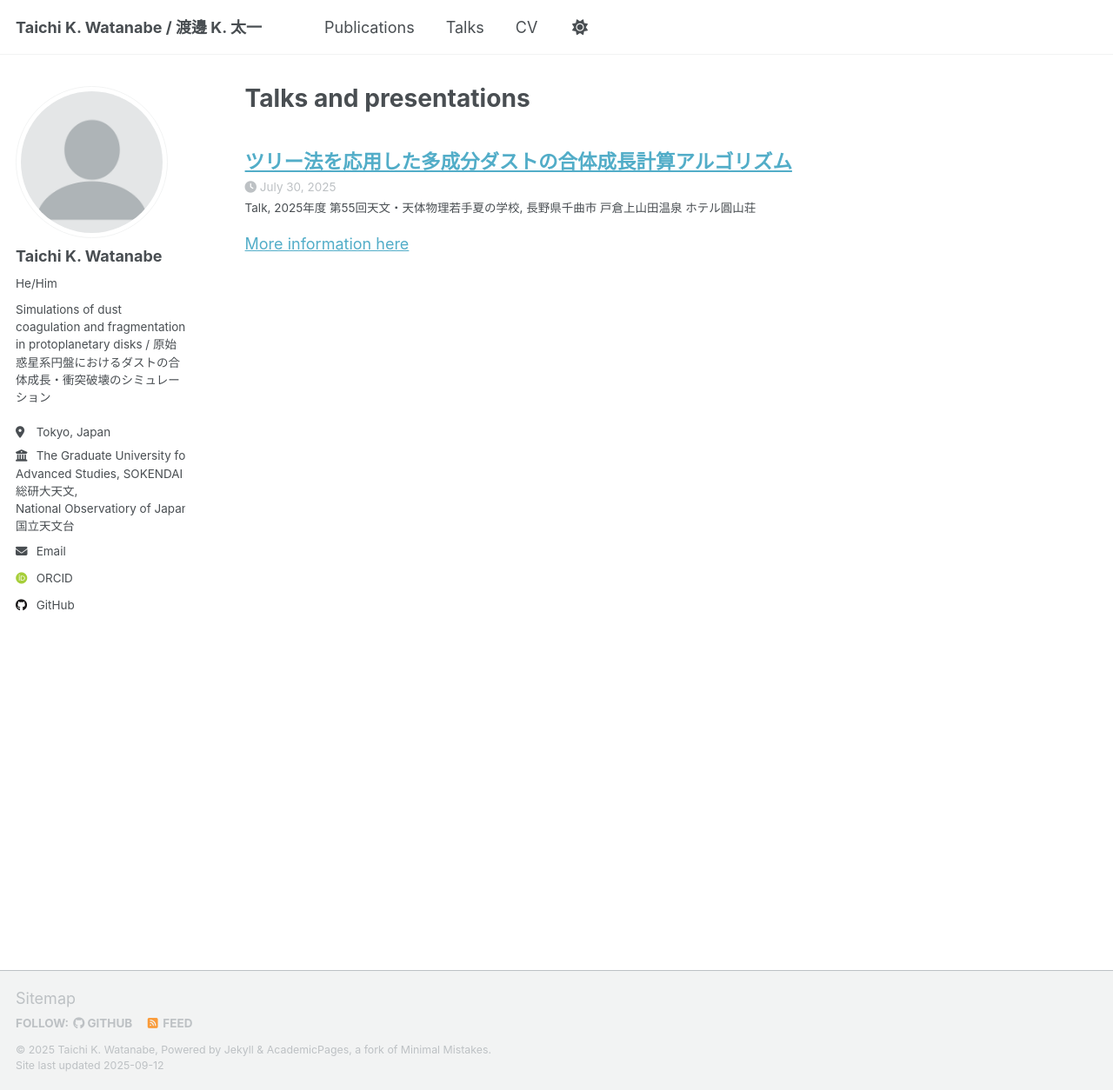
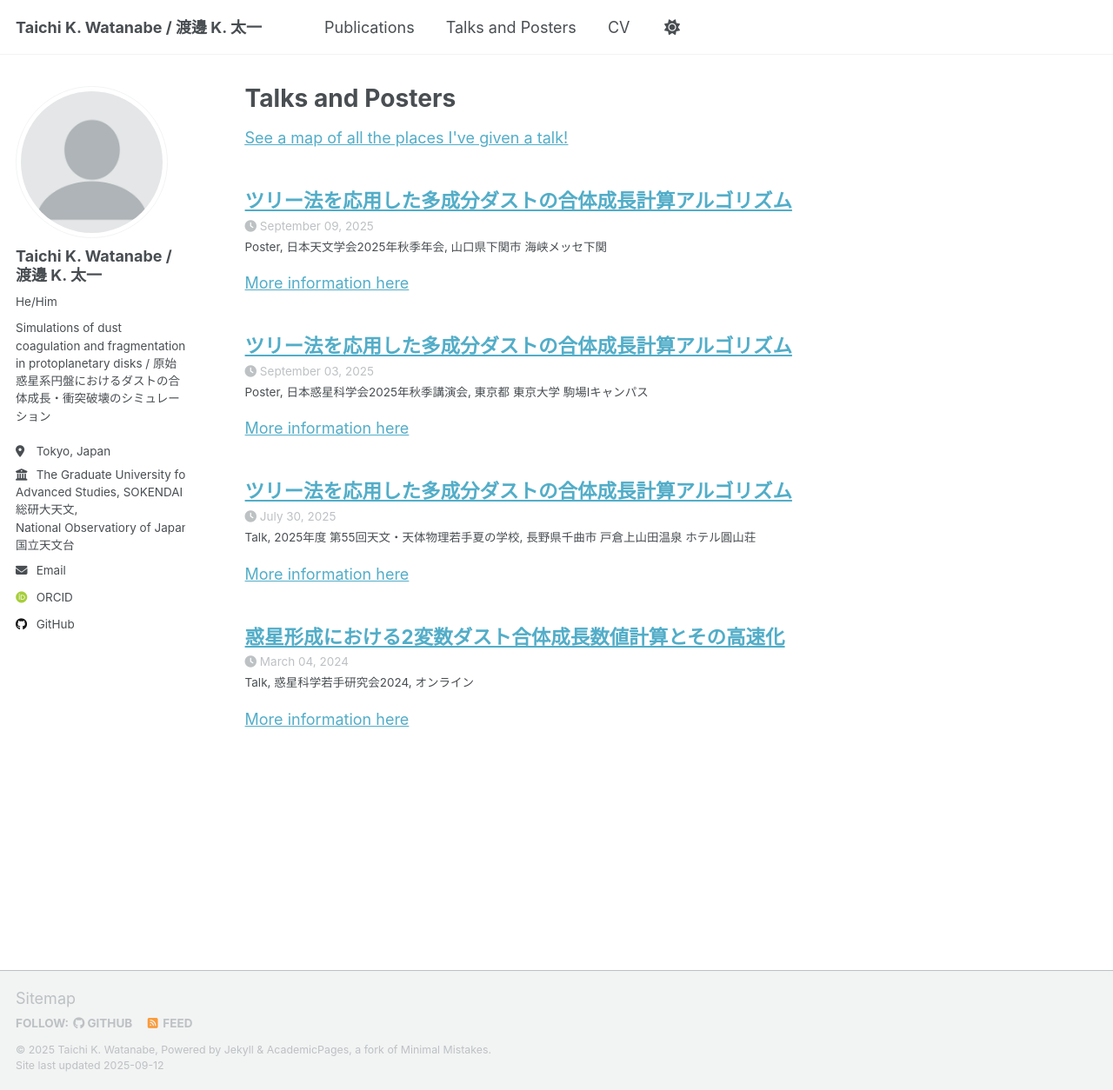
Before and after one commit to WatanabeTK-astrocat/watanabetk-astrocat.github.io, a Jekyll site: the page built from _pages/talks.html, in a window 1280 px wide and 1254 px high. Shown: the whole window at 87% size. Built offline with Jekyll 4.4.1, drawn with Linux system fonts in a browser that asks for light colours; some web fonts are replaced; a script that is not in the unit is left out.

Commit message:
update talks and enable talkmap (#2)
* update talks and enable talkmap

* Automated update of talk locations

---------

Co-authored-by: github-actions[bot] <github-actions[bot]@users.noreply.github.com>

```diff
--- a/_config.yml
+++ b/_config.yml
@@ -23,7 +23,7 @@ repository               : "academicpages/academicpages.github.io"
 author:
   # Biographic information
   avatar           : "profile.png"
-  name             : "Taichi K. Watanabe"
+  name             : "Taichi K. Watanabe /<br>渡邊 K. 太一"
   pronouns         : "He/Him"
   bio              : "Simulations of dust coagulation and fragmentation in protoplanetary disks / 原始惑星系円盤におけるダストの合体成長・衝突破壊のシミュレーション"
   location         : "Tokyo, Japan"
@@ -92,7 +92,7 @@ breadcrumbs              : false # true, false (default)
 words_per_minute         : 160
 future                   : true
 read_more                : "disabled" # if enabled, adds "Read more" links to excerpts
-talkmap_link             : false      #change to true to add link to talkmap on talks page
+talkmap_link             : true      #change to true to add link to talkmap on talks page
 comments:
   provider               : # false (default), "disqus", "discourse", "facebook", "google-plus", "staticman", "custom"
   disqus:
--- a/_data/navigation.yml
+++ b/_data/navigation.yml
@@ -11,7 +11,7 @@ main:
   - title: "Publications"
     url: /publications/
 
-  - title: "Talks"
+  - title: "Talks and Posters"
     url: /talks/
 
   - title: "CV"
--- a/_pages/talks.html
+++ b/_pages/talks.html
@@ -1,6 +1,6 @@
 ---
 layout: archive
-title: "Talks and presentations"
+title: "Talks and Posters"
 permalink: /talks/
 author_profile: true
 ---
--- /dev/null
+++ b/_talks/2024-03-04-talk-2024-planetwakate.md
@@ -0,0 +1,11 @@
+---
+title: "惑星形成における2変数ダスト合体成長数値計算とその高速化"
+collection: talks
+type: "Talk"
+permalink: /talks/2024-03-04-talk-2024-planetwakate
+venue: "惑星科学若手研究会2024"
+date: 2024-03-04
+location: "オンライン"
+---
+
+[More information here](https://sites.google.com/view/psw2024)
--- /dev/null
+++ b/_talks/2025-09-03-poster-2025-wakusei.md
@@ -0,0 +1,13 @@
+---
+title: "ツリー法を応用した多成分ダストの合体成長計算アルゴリズム"
+collection: talks
+type: "Poster"
+permalink: /talks/2025-09-03-poster-2025-wakusei
+venue: "日本惑星科学会2025年秋季講演会"
+date: 2025-09-03
+location: "東京都 東京大学 駒場Iキャンパス"
+---
+
+[More information here](https://www.wakusei.jp/meetings/fallmeeting/2025/index.html)
+
+ポスター発表
--- /dev/null
+++ b/_talks/2025-09-09-poster-2025-tenmonb.md
@@ -0,0 +1,13 @@
+---
+title: "ツリー法を応用した多成分ダストの合体成長計算アルゴリズム"
+collection: talks
+type: "Poster"
+permalink: /talks/2025-09-09-poster-2025-tenmonb
+venue: "日本天文学会2025年秋季年会"
+date: 2025-09-09
+location: "山口県下関市 海峡メッセ下関"
+---
+
+[More information here](https://www.asj.or.jp/nenkai/archive/2025b/)
+
+ポスター発表
--- a/markdown_generator/talks.tsv
+++ b/markdown_generator/talks.tsv
@@ -1,2 +1,5 @@
 title	type	url_slug	venue	date	location	talk_url	description
+惑星形成における2変数ダスト合体成長数値計算とその高速化	Talk	talk-2024-planetwakate	惑星科学若手研究会2024	2024-03-04	オンライン	https://sites.google.com/view/psw2024
 ツリー法を応用した多成分ダストの合体成長計算アルゴリズム	Talk	talk-2025-wakate	2025年度 第55回天文・天体物理若手夏の学校	2025-07-30	長野県千曲市 戸倉上山田温泉 ホテル圓山荘	https://astro-wakate.sakura.ne.jp/ss2025	星間現象/星・惑星形成分科会のオーラルアワードで1位を受賞
+ツリー法を応用した多成分ダストの合体成長計算アルゴリズム	Poster	poster-2025-wakusei	日本惑星科学会2025年秋季講演会	2025-09-03	東京都 東京大学 駒場Iキャンパス	https://www.wakusei.jp/meetings/fallmeeting/2025/index.html	ポスター発表
+ツリー法を応用した多成分ダストの合体成長計算アルゴリズム	Poster	poster-2025-tenmonb	日本天文学会2025年秋季年会	2025-09-09	山口県下関市 海峡メッセ下関	https://www.asj.or.jp/nenkai/archive/2025b/	ポスター発表
```
Also changed, not shown: talkmap/org-locations.js (+10 -0 lines), 3 other files.
